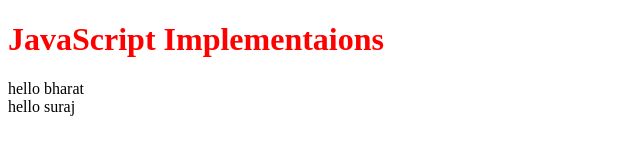
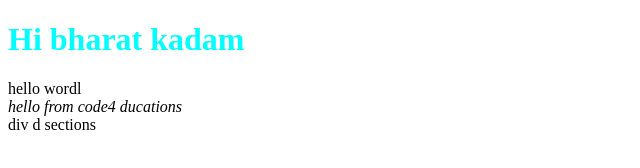
Before and after one commit to Bharat8989/Basics-of-JavaScript, a plain HTML site: page lect-2/index.html in a window 1280 px wide. Shown: the whole page, without its empty margins (0-640 px from the left). Drawn offline with Linux system fonts and the light colour scheme.

Commit message:
adding flies for javascript

```diff
--- a/lect-2/index.html
+++ b/lect-2/index.html
@@ -3,12 +3,16 @@
 <head>
     <meta charset="UTF-8">
     <meta name="viewport" content="width=device-width, initial-scale=1.0">
-    <title>JavaScript Implementaions</title>
+    <title>Document</title>
     <link rel="stylesheet" href="styels.css">
+    <link rel="stylesheet" href="main.js">
 </head>
 <body>
-    <h1 class="JavaScript">JavaScript Implementaions</h1>
-    <script>document.write("hello bharat </br> ") </script>
-    <script src="main.js"></script>
+    <h1>Hi bharat kadam</h1>
+    <script>
+        document.write("hello wordl <br>");
+        document.write("<i>hello from code4 ducations</i> <br>");
+        document.write("<sections> div d sections </sections>");
+    </script>
 </body>
 </html>
--- a/lect-2/main.js
+++ b/lect-2/main.js
@@ -1 +1 @@
-document.write("hello suraj");
+document.write("he suraj");
--- a/lect-2/styels.css
+++ b/lect-2/styels.css
@@ -1,5 +1,6 @@
-
-
-.JavaScript{
-    color: red;
+h1{
+    color: aqua;
 }
+script{
+    background-color: black;
+}
```
